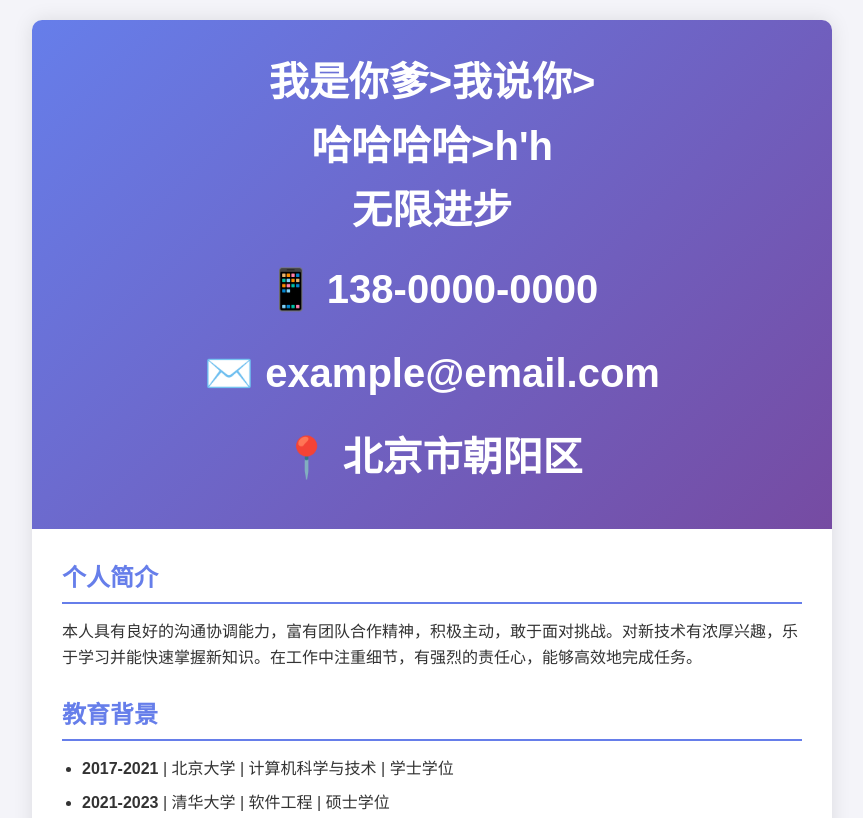
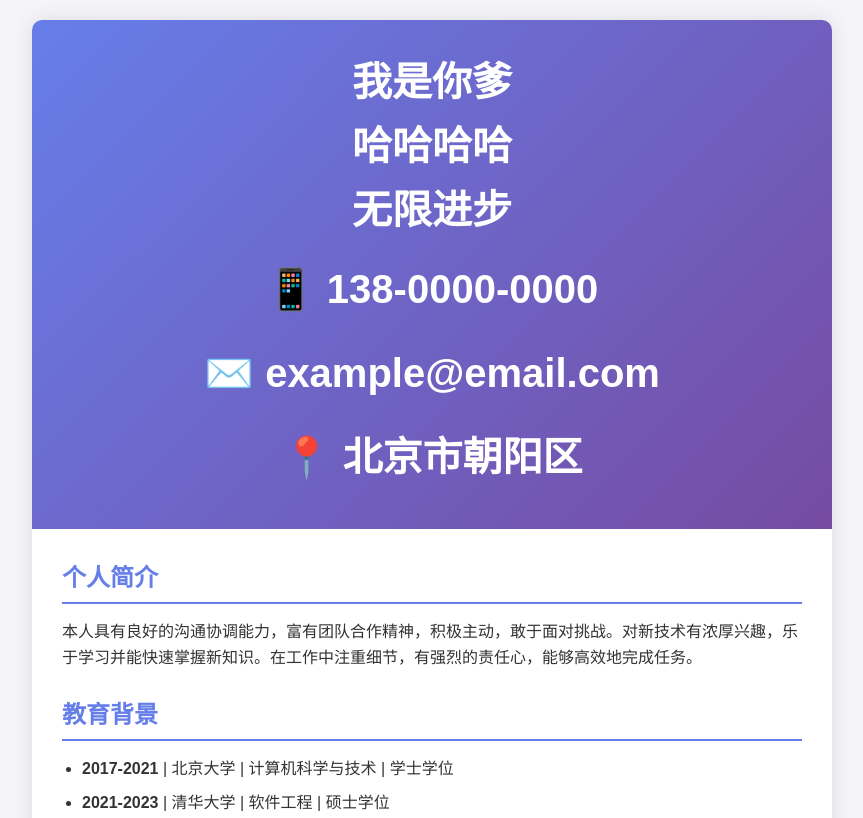
Before and after one commit to YUEMINGMA/chuanganqi, a plain HTML site: page index.html in a window 1280 px wide. Shown: the top 818 px of the page, without its empty margins (208-1071 px from the left). Drawn offline with Linux system fonts and the light colour scheme.

Commit message:
Update index.html

```diff
--- a/index.html
+++ b/index.html
@@ -122,8 +122,8 @@
 <body>
     <div class="container">
         <header>
-            <h1>我是你爹>我说你>
-	    <p>哈哈哈哈>h'h
+            <h1>我是你爹
+	    <p>哈哈哈哈
             <p>无限进步
             <div class="contact-info">
                 <div class="contact-item">📱 138-0000-0000</div>
```
